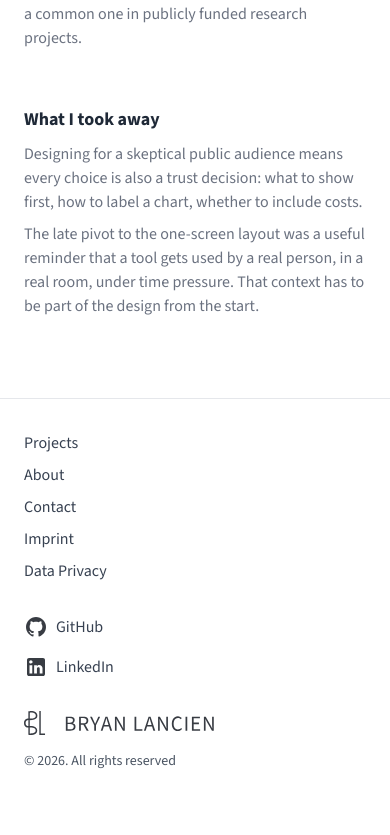
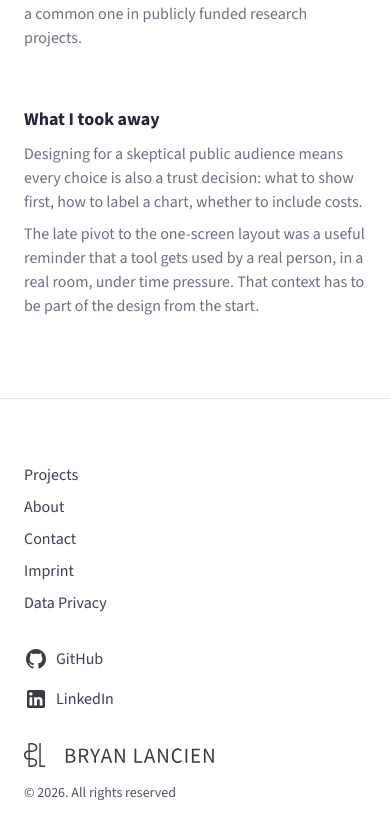
Before and after one commit to bmlancien/portfolio-2026, a React (Vite) app: page /projects/reenact in a window 390 px wide. Shown: the part 7479-8314 px from the top of the page. Before the commit the page ends 8282 px from the top, so only its background shows below. Built offline with nearby package versions, Linux system fonts and the light colour scheme.

Commit message:
Improve footer width

```diff
--- a/src/components/Footer.jsx
+++ b/src/components/Footer.jsx
@@ -4,8 +4,8 @@
 const Footer = () => {
   return (
     <footer className="bg-white border-t border-gray-200">
-      <div className="max-w-7xl mx-auto px-6 md:px-12 py-8 md:py-12">
-        <div className="grid grid-cols-1 md:grid-cols-3 gap-8">
+      <div className="max-w-8xl mx-auto px-6 md:px-12 py-8 md:py-12">
+        <div className="grid grid-cols-1 md:grid-cols-4 gap-8">
           {/* Logo and Copyright Section */}
           <div className="order-last md:order-first">
             <div className="flex items-center gap-2 mb-4">
@@ -13,6 +13,8 @@
             </div>
             <p className="text-gray-600 text-sm">© {new Date().getFullYear()}. All rights reserved</p>
           </div>
+
+          <div></div>
 
           {/* Navigation Links */}
           <div className="flex flex-col items-start space-y-2">
```
